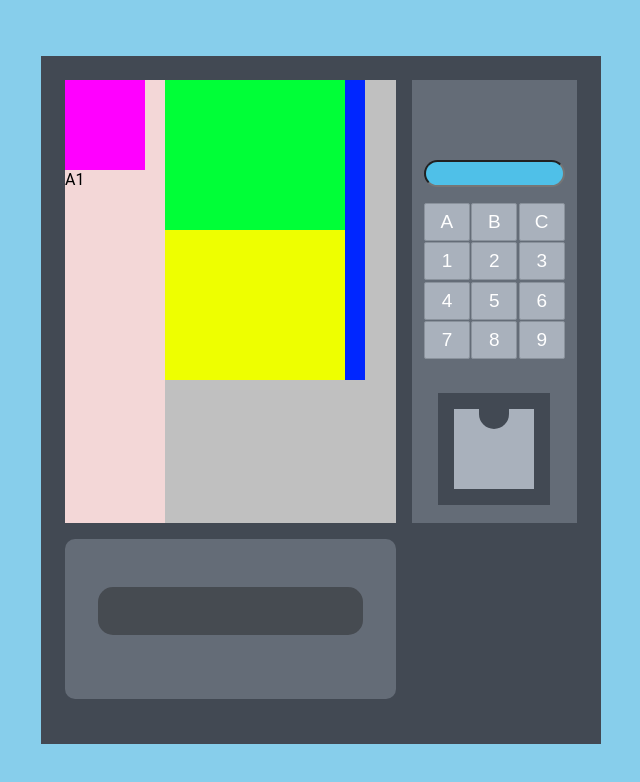
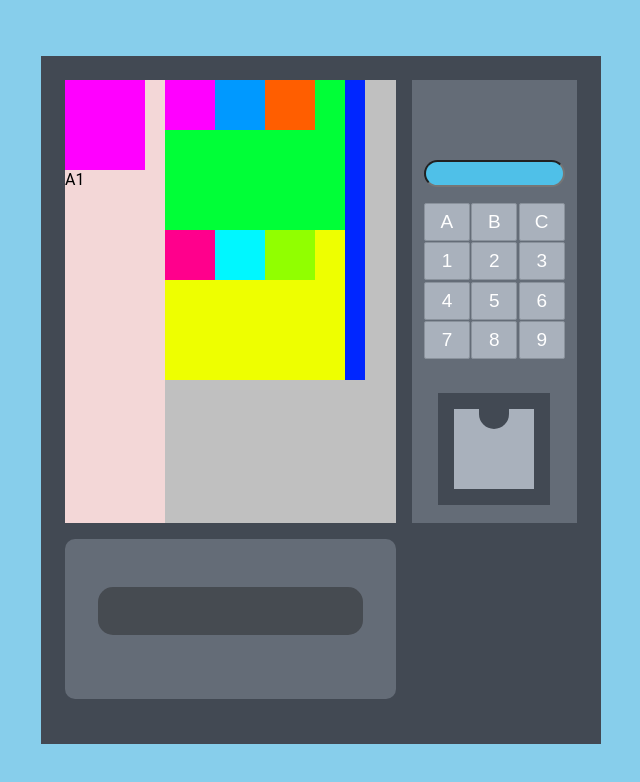
Before and after one commit to castelll0009/Vending-Machine, a website built with Parcel: page vm.html in a window 1280 px wide. Shown: the whole page, without its empty margins (319-959 px from the left). Built offline with nearby package versions, Linux system fonts and the light colour scheme.

Commit message:
agregar los items c1,c2.c3 ,b1.b2.b3

```diff
--- a/css/vectors-machine.css
+++ b/css/vectors-machine.css
@@ -115,13 +115,57 @@ body {
     height: 150px;
     background-color: rgb(0, 255, 55);
 }
-
+.itemsB1{
+    max-width: 90%;
+    min-width: 50px;
+    height: 50px;
+    background-color: rgb(255, 0, 255);
+}
+.itemsB2{
+    max-width: 90%;
+    min-width: 50px;
+    height: 50px;
+    background-color: rgb(0, 153, 255);
+}
+.itemsB3{
+    max-width: 90%;
+    min-width: 50px;
+    height: 50px;
+    background-color: rgb(255, 94, 0);
+}
 .itemsC{
     max-width: 90%;
     min-width: 150px;
     height: 150px;
     background-color: rgb(238, 255, 0);
 }
+.itemsC1{
+    max-width: 90%;
+    min-width: 50px;
+    height: 50px;
+    background-color: rgb(255, 0, 140);
+}
+.itemsC2{
+    max-width: 90%;
+    min-width: 50px;
+    height: 50px;
+    background-color: rgb(0, 247, 255);
+}
+.itemsC3{
+    max-width: 90%;
+    min-width: 50px;
+    height: 50px;
+    background-color: rgb(145, 255, 0);
+}
+
+
+
+
+
+
+
+
+
 .item {
     margin: auto;
     display: block;
```
